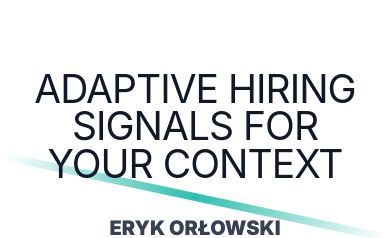
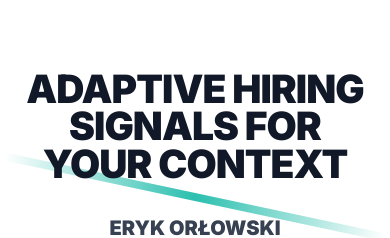
Before and after one commit to hretheum/hretheum.com, a Next.js app: page /brand/1 in a window 390 px wide. Shown: the part 217-455 px from the top of the page. Built offline with nearby package versions, Linux system fonts and the light colour scheme; no server answers; the database is empty.

Commit message:
feat(brand-hero): match root typography — Inter 900 via next/font, font-black, responsive hero sizes; reduce thin look on brand hero

```diff
--- a/app/brand/_components/IndustryHero.tsx
+++ b/app/brand/_components/IndustryHero.tsx
@@ -3,7 +3,11 @@ import type { Industry } from '@/lib/industry'
 import { getAllowedIndustries } from '@/lib/industry'
 import type { IndustrySource } from '@/lib/industry_server'
 import { getIndustryTheme, withOverrides } from '@/lib/theme/industryTheme'
+import { Inter } from 'next/font/google'
 const DEFAULT_CALENDLY = process.env.NEXT_PUBLIC_CALENDLY_URL || 'https://calendly.com/hretheum/short-intro'
+
+// Use Inter 900 specifically for hero heading to match root domain typography.
+const interHero = Inter({ subsets: ['latin'], weight: ['900'], display: 'swap' })
 
 function Section({ title, children }: { title: string; children: React.ReactNode }) {
   return (
@@ -189,7 +193,7 @@ export function IndustryHero({ industry, slug, source, confidence, accent }: { i
       {/* Main content */}
       <div className="text-center z-10 px-4 sm:px-6">
         <div className="mb-8">
-          <h1 className={`mx-auto text-gray-900 ${headlineCaseCls} leading-[0.95] tracking-tight break-words [text-wrap:balance] text-[clamp(2.25rem,10vw,8rem)]`}>
+          <h1 className={`${interHero.className} mx-auto text-gray-900 ${headlineCaseCls} leading-[0.95] tracking-tight break-words [text-wrap:balance] font-black text-[clamp(2.25rem,10vw,3.75rem)] md:text-[8rem] lg:text-[12rem]`}>
             {c.headline}
           </h1>
         </div>
```
